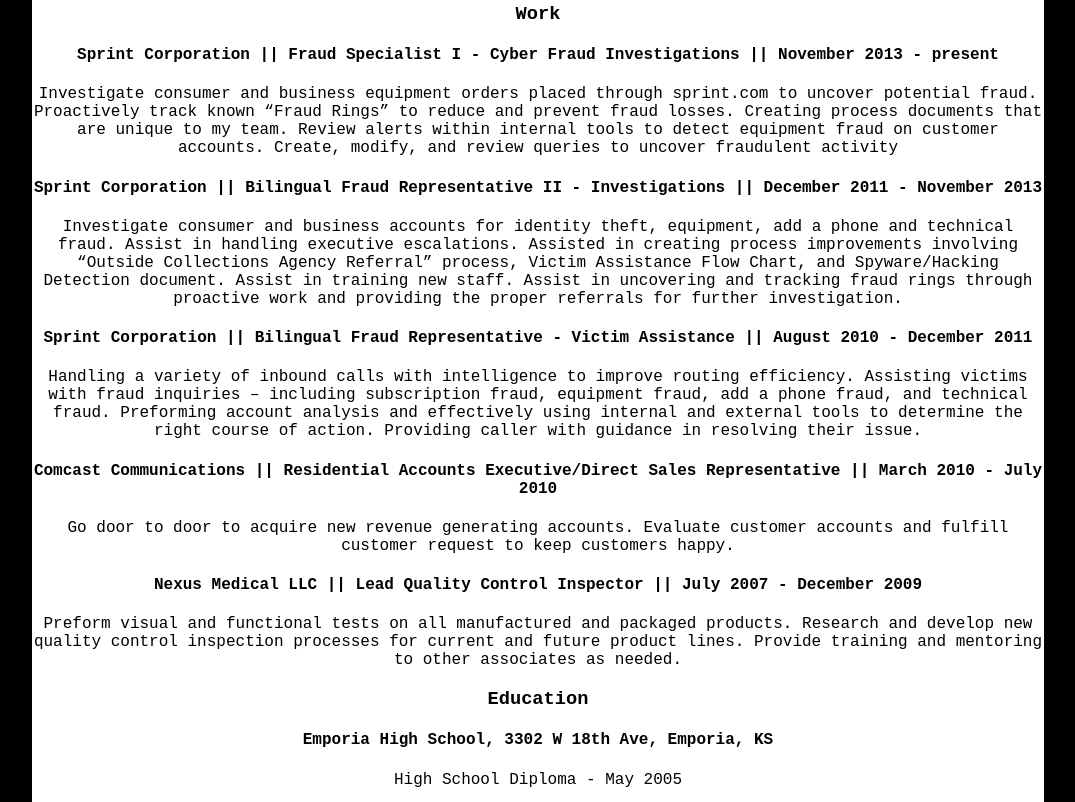
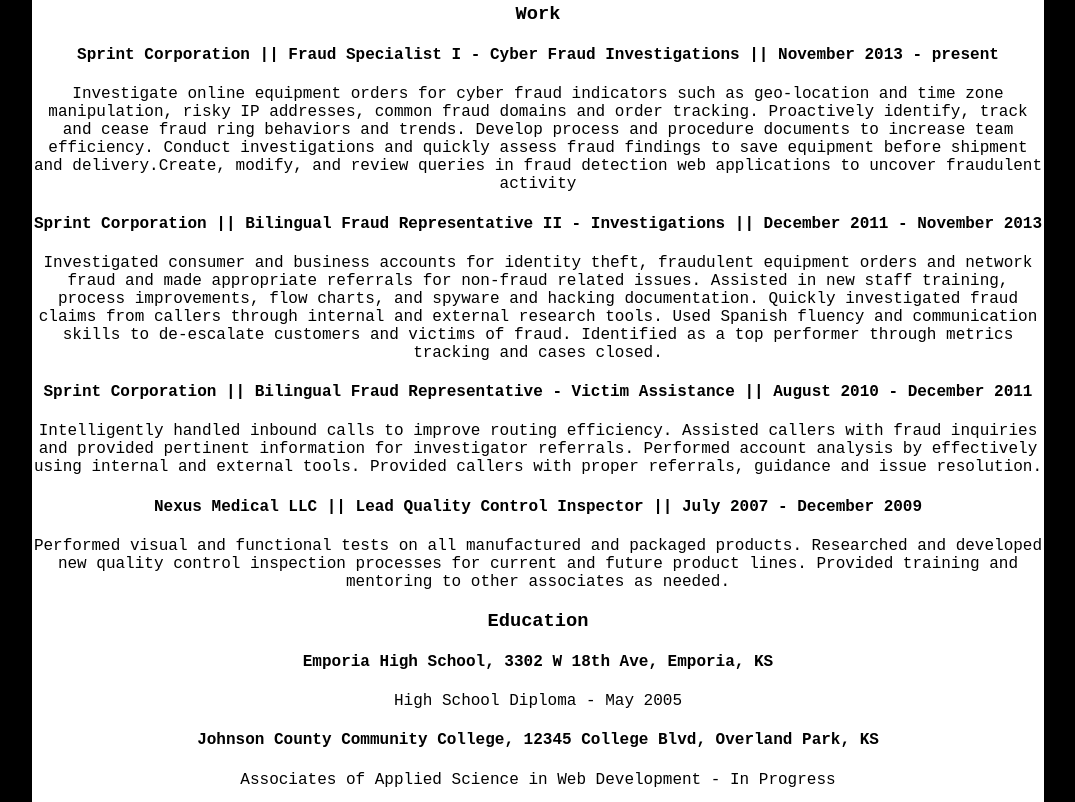
Before and after one commit to bpdguitarist/Final-Project, a plain HTML site: page htdocs/resume.html in a window 1280 px wide. Shown: the part 92-894 px from the top of the page, without its empty margins (102-1177 px from the left). Drawn offline with Linux system fonts and the light colour scheme.

Commit message:
Final Project - Portfolio web page

```diff
--- a/htdocs/resume.html
+++ b/htdocs/resume.html
@@ -32,26 +32,22 @@
 	<div id = "leftwrapper">
 	<h3>Work</h3>
 	<h4>Sprint Corporation || Fraud Specialist I - Cyber Fraud Investigations || November 2013 - present</h4>
-	<p>Investigate consumer and business equipment orders placed through sprint.com to uncover potential fraud. Proactively track known “Fraud Rings” to reduce and prevent fraud losses.
-		Creating process documents that are unique to my team. Review alerts within internal tools to detect equipment fraud on customer accounts. Create, modify, and review queries to uncover fraudulent activity
+	<p>Investigate online equipment orders for cyber fraud indicators such as geo-location and time zone manipulation, risky IP addresses, common fraud domains and order tracking. Proactively identify, track and cease fraud ring behaviors and trends. Develop process and procedure documents to increase team efficiency. Conduct investigations and quickly assess fraud findings to save equipment before shipment and delivery.Create, modify, and review queries in fraud detection web applications to uncover fraudulent activity
 	</p>
 	<h4>Sprint Corporation || Bilingual Fraud Representative II - Investigations || December 2011 - November 2013</h4>
-	<p>Investigate consumer and business accounts for identity theft, equipment, add a phone and technical fraud. Assist in handling executive escalations. Assisted in creating process improvements involving “Outside Collections Agency Referral” process, Victim Assistance Flow Chart, and Spyware/Hacking Detection document. Assist in training new staff. Assist in uncovering and tracking fraud rings through proactive work and providing the proper referrals for further investigation.
+	<p>Investigated consumer and business accounts for identity theft, fraudulent equipment orders and network fraud and made appropriate referrals for non-fraud related issues. Assisted in new staff training, process improvements, flow charts, and spyware and hacking documentation. Quickly investigated fraud claims from callers through internal and external research tools. Used Spanish fluency and communication skills to de-escalate customers and victims of fraud. Identified as a top performer through metrics tracking and cases closed.
 	</p>
 	<h4>Sprint Corporation || Bilingual Fraud Representative - Victim Assistance || August 2010 - December 2011</h4>
-	<p>Handling a variety of inbound calls with intelligence to improve routing efficiency. Assisting victims with fraud inquiries – including subscription fraud, equipment fraud, add a phone fraud, and technical fraud. Preforming account analysis and effectively using internal and external tools to determine the right course of action. Providing caller with guidance in resolving their issue.
-	</p>
-	<h4>Comcast Communications || Residential Accounts Executive/Direct Sales Representative || March 2010 - July 2010</h4>
-	<p>Go door to door to acquire new revenue generating accounts. Evaluate customer accounts and fulfill customer request to keep customers happy.
+	<p>Intelligently handled inbound calls to improve routing efficiency. Assisted callers with fraud inquiries and provided pertinent information for investigator referrals. Performed account analysis by effectively using internal and external tools. Provided callers with proper referrals, guidance and issue resolution.
 	</p>
 	<h4>Nexus Medical LLC || Lead Quality Control Inspector || July 2007 - December 2009</h4>
-	<p>Preform visual and functional tests on all manufactured and packaged products. Research and develop new quality control inspection processes for current and future product lines. Provide training and mentoring to other associates as needed.
+	<p>Performed visual and functional tests on all manufactured and packaged products. Researched and developed new quality control inspection processes for current and future product lines. Provided training and mentoring to other associates as needed.
 	</p>
 	<h3>Education</h3>
 	<h4>Emporia High School, 3302 W 18th Ave, Emporia, KS</h4>
 	<p>High School Diploma - May 2005</p>
 	<h4>Johnson County Community College, 12345 College Blvd, Overland Park, KS</h4>
-	<p>Associates of Applied Science in Web Development - January 2014 - Present </p>
+	<p>Associates of Applied Science in Web Development - In Progress </p>
 </div>
 	</body>
 	<footer>
```
Also changed, not shown: htdocs/leftBrain.html (+2 -2 lines), images/jccc-logo.png (added).
